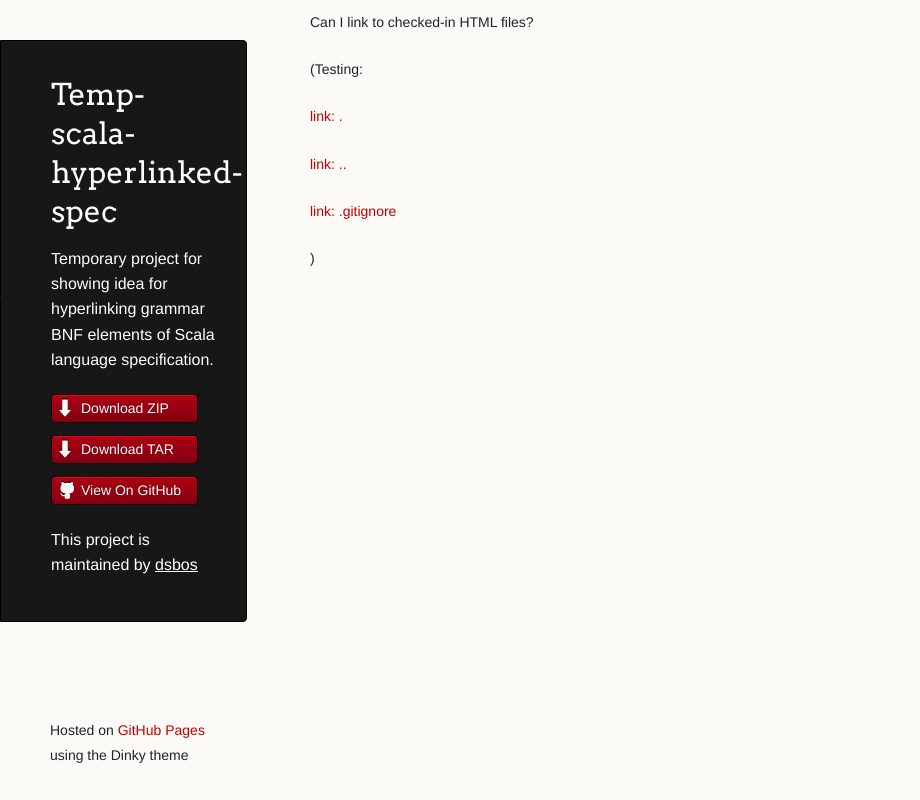
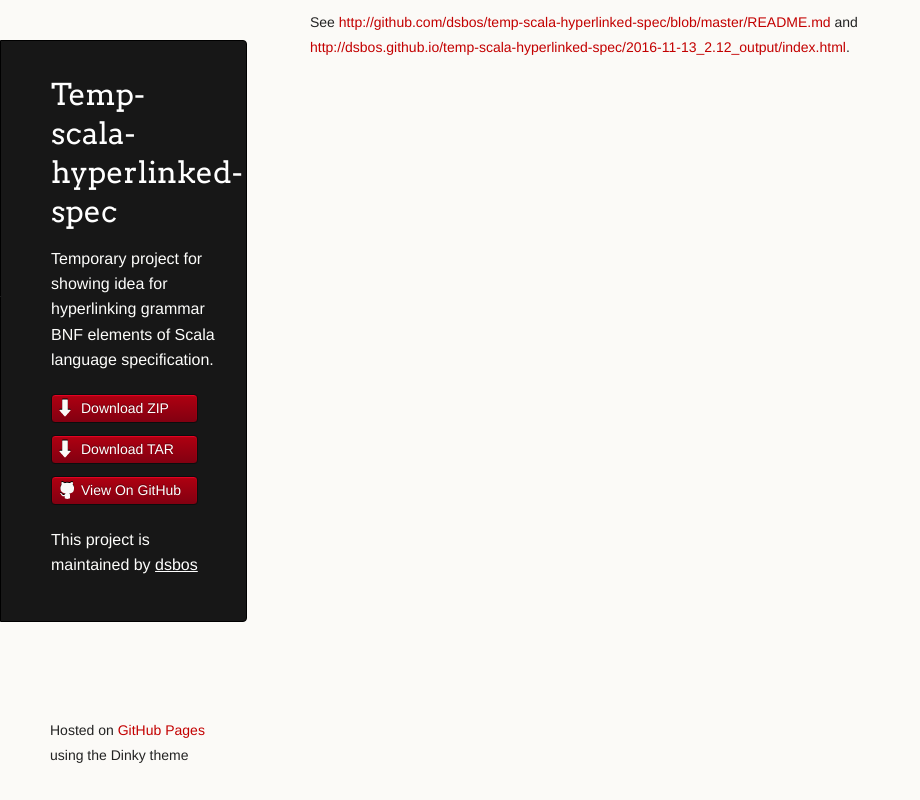
Before and after one commit to dsbos/temp-scala-hyperlinked-spec, a plain HTML site: page index.html in a window 1280 px wide. Shown: the whole page, without its empty margins (0-920 px from the left). Drawn offline with Linux system fonts and the light colour scheme.

```diff
--- a/index.html
+++ b/index.html
@@ -30,17 +30,8 @@
 
       </header>
       <section>
-        <p>Can I link to checked-in HTML files?</p>
-
-<p>(Testing:</p>
-
-<p><a href=".">link: .</a></p>
-
-<p><a href="..">link: ..</a></p>
-
-<p><a href=".gitignore">link: .gitignore</a></p>
-
-<p>)</p>
+        <p>See <a href="http://github.com/dsbos/temp-scala-hyperlinked-spec/blob/master/README.md">http://github.com/dsbos/temp-scala-hyperlinked-spec/blob/master/README.md</a> and
+ <a href="http://dsbos.github.io/temp-scala-hyperlinked-spec/2016-11-13_2.12_output/index.html">http://dsbos.github.io/temp-scala-hyperlinked-spec/2016-11-13_2.12_output/index.html</a>.</p>
       </section>
       <footer>
         <p><small>Hosted on <a href="https://pages.github.com">GitHub Pages</a> using the Dinky theme</small></p>
--- a/params.json
+++ b/params.json
@@ -1,6 +1,6 @@
 {
   "name": "Temp-scala-hyperlinked-spec",
   "tagline": "Temporary project for showing idea for hyperlinking grammar BNF elements of Scala language specification.",
-  "body": "Can I link to checked-in HTML files?\r\n\r\n(Testing:\r\n\r\n[link: .](.)\r\n\r\n[link: ..](..)\r\n\r\n[link: .gitignore](.gitignore)\r\n\r\n)",
+  "body": "See [http://github.com/dsbos/temp-scala-hyperlinked-spec/blob/master/README.md](http://github.com/dsbos/temp-scala-hyperlinked-spec/blob/master/README.md) and\r\n [http://dsbos.github.io/temp-scala-hyperlinked-spec/2016-11-13_2.12_output/index.html](http://dsbos.github.io/temp-scala-hyperlinked-spec/2016-11-13_2.12_output/index.html).\r\n",
   "note": "Don't delete this file! It's used internally to help with page regeneration."
 }
```
